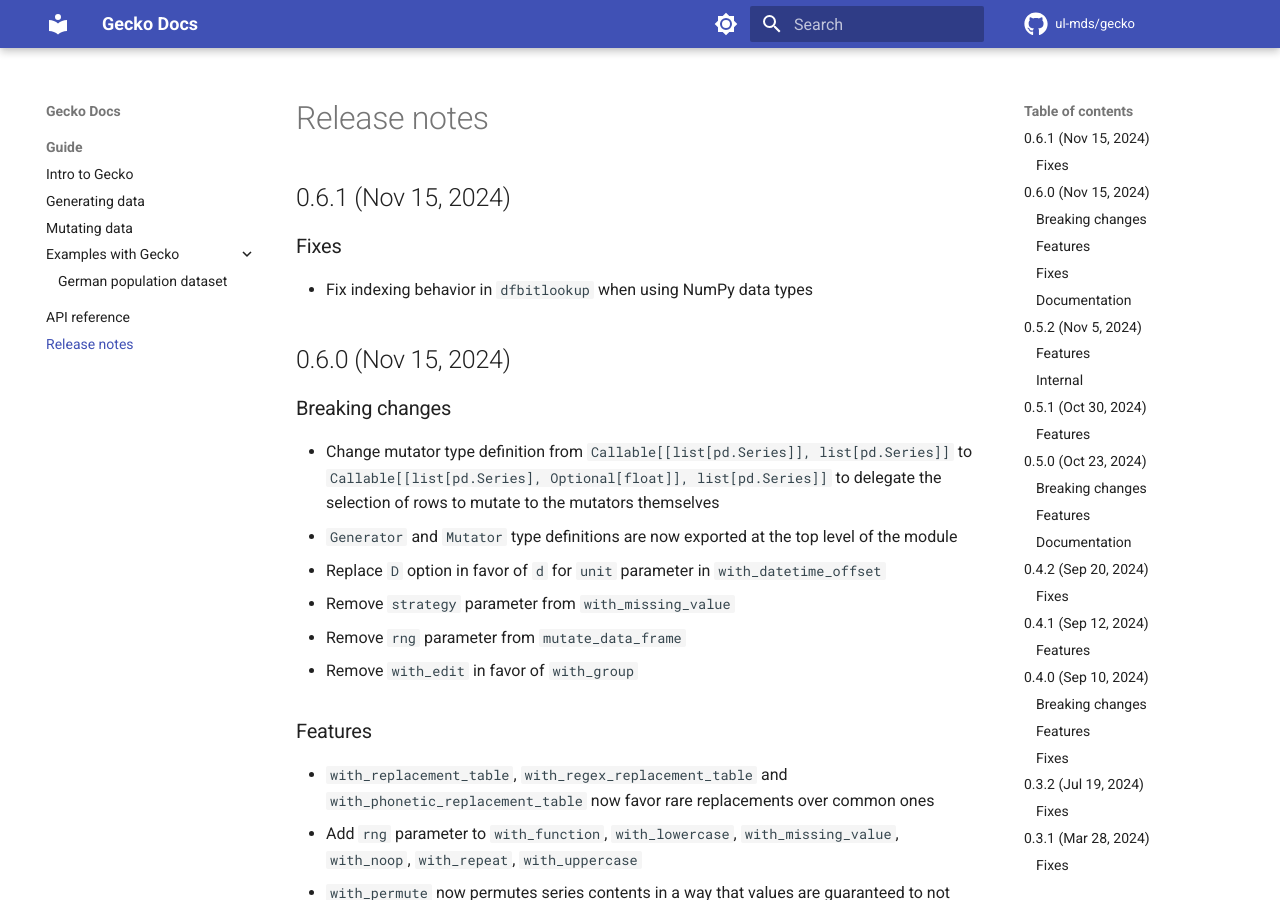
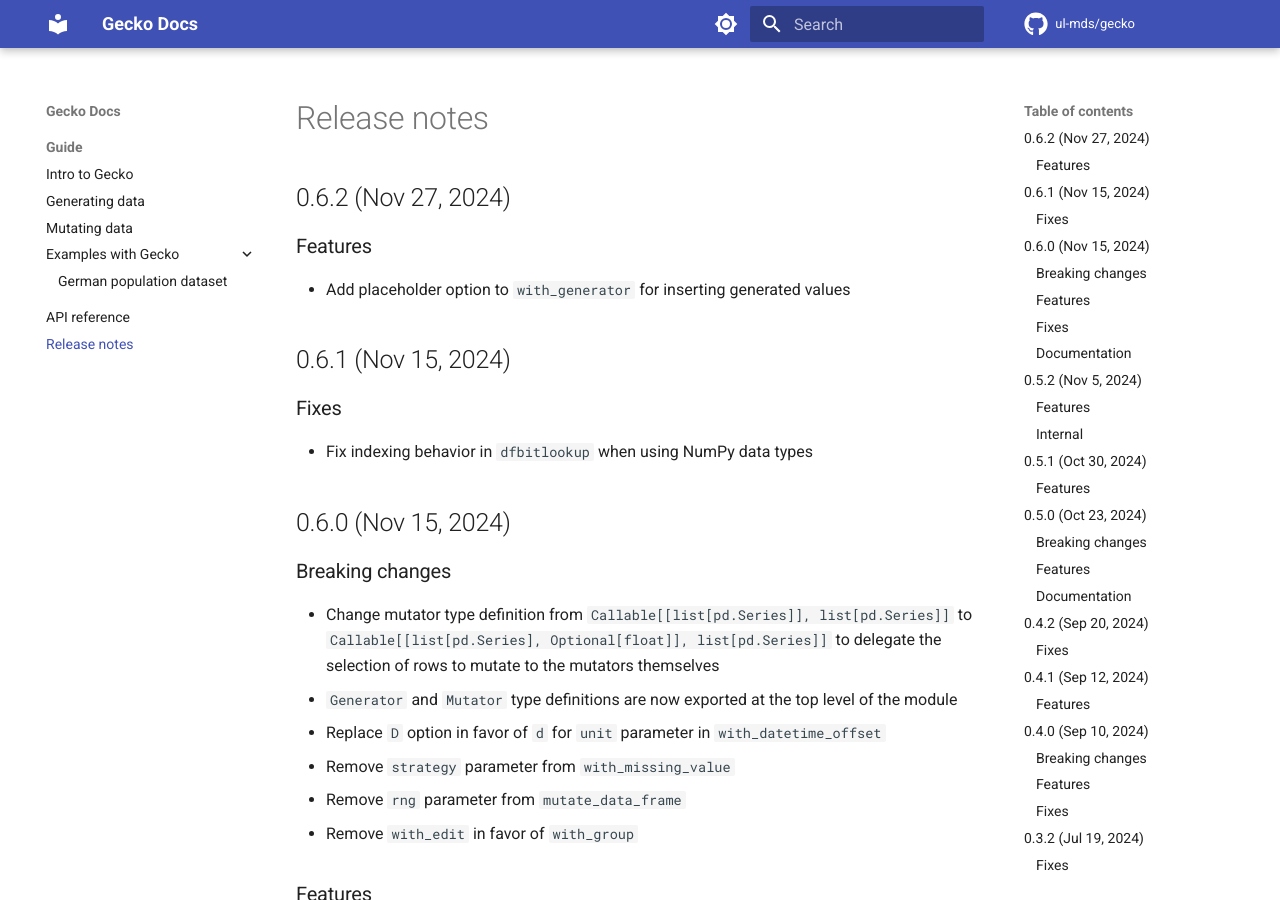
Before and after one commit to ul-mds/gecko, an MkDocs documentation site: the page built from docs/release-notes.md, in a window 1280 px wide and 900 px high. Built offline with MkDocs 1.6.1 and Material for MkDocs 9.7.7, drawn with Linux system fonts in a browser that asks for light colours; comment, search, counter and statistics services are not loaded.

Commit message:
Add release notes for 0.6.2

```diff
--- a/docs/release-notes.md
+++ b/docs/release-notes.md
@@ -1,4 +1,10 @@
 # Release notes
+
+## 0.6.2 (Nov 27, 2024)
+
+### Features
+
+- Add placeholder option to `with_generator` for inserting generated values
 
 ## 0.6.1 (Nov 15, 2024)
 
```
